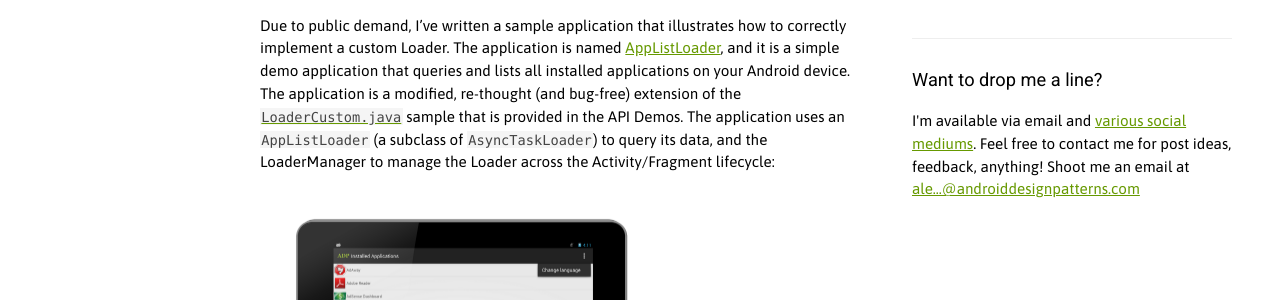
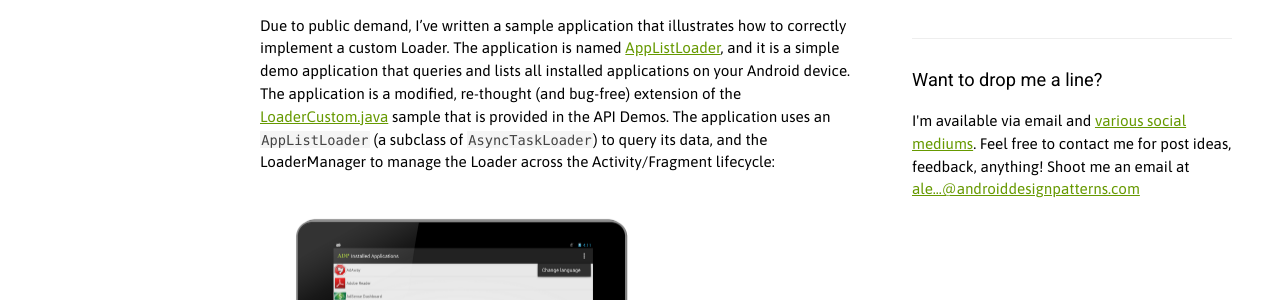
Before and after one commit to alexjlockwood/AndroidDesignPatterns, a Jekyll site: the page built from _posts/2012-09-16-loaders-part4.md, in a window 1280 px wide. Shown: the part 508-808 px from the top of the page. Built offline with Jekyll 4.4.1, drawn with Linux system fonts in a browser that asks for light colours; Markdown is read by kramdown in place of the engine named in the settings; comment, search, counter and statistics services are not loaded.

```diff
--- a/_posts/2012-09-16-loaders-part4.md
+++ b/_posts/2012-09-16-loaders-part4.md
@@ -20,7 +20,7 @@
 The application is named <a href="https://play.google.com/store/apps/details?id=com.adp.loadercustom">AppListLoader</a>,
 and it is a simple demo application that queries and lists all installed applications on your Android device.
 The application is a modified, re-thought (and bug-free) extension of the
-<a href="http://grepcode.com/file/repository.grepcode.com/java/ext/com.google.android/android-apps/4.1.1_r1/com/example/android/apis/app/LoaderCustom.java">`LoaderCustom.java`</a>
+<a href="http://grepcode.com/file/repository.grepcode.com/java/ext/com.google.android/android-apps/4.1.1_r1/com/example/android/apis/app/LoaderCustom.java">LoaderCustom.java</a>
 sample that is provided in the API Demos. The application uses an `AppListLoader`
 (a subclass of `AsyncTaskLoader`) to query its data, and the LoaderManager to
 manage the Loader across the Activity/Fragment lifecycle:
```
